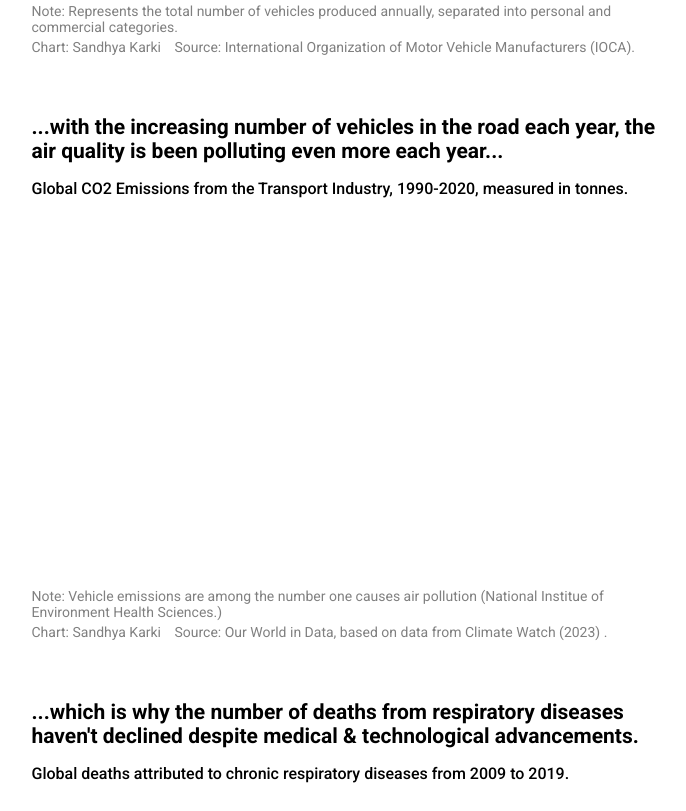
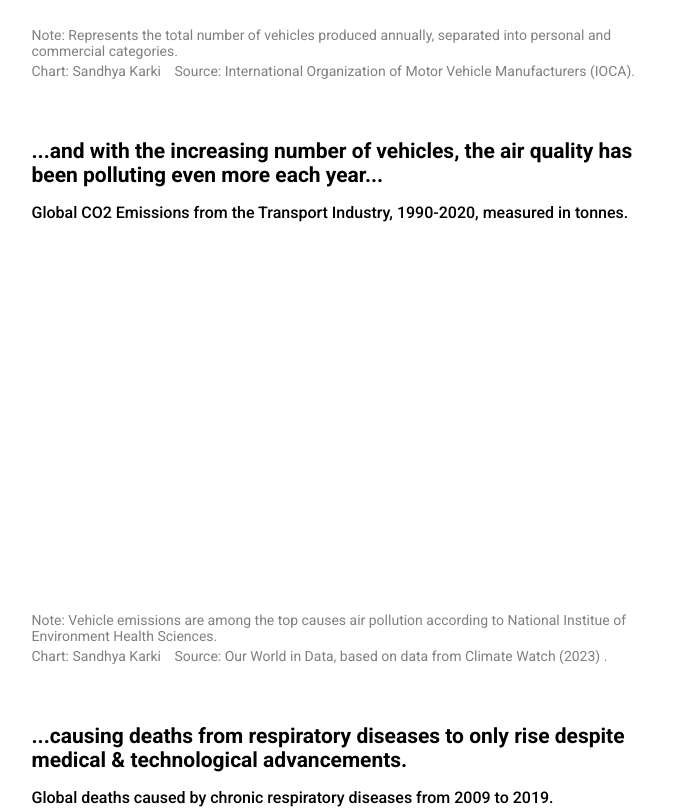
Before and after one commit to sandhya-mgs2/data-viz-final, a website: page index.html in a window 1280 px wide. Shown: the part 1079-1890 px from the top of the page, without its empty margins (296-982 px from the left). Drawn offline with Linux system fonts and the light colour scheme; a script that the page names is missing.

Commit message:
Finalizing index.html

```diff
--- a/index.html
+++ b/index.html
@@ -64,7 +64,7 @@
     <div class="container">
         <div class="chart-section">
             <h3 class="chart-head">
-                Over the past 30 years, global urbanization has seen a consistent upward trajectory, demonstrating relentless progress...
+                Over the past three decades, rapid urban expansion has consistently reshaped landscapes...
             </h3>
             <p class="chart-dek">
                 Urban area expansion rate, measured per decade from 1990 to 2023.
@@ -81,7 +81,7 @@
         </div>
         <div class="chart-section">
             <h3 class="chart-head">
-                ...increasing the demand and production for vehicles each year...
+                ...increasing the need and demand for transport vehicles each year...
             </h3>
             <p class="chart-dek">
                 Global vehicle production from 1999 to 2023.
@@ -98,7 +98,7 @@
         </div>
         <div class="chart-section">
             <h3 class="chart-head">
-                ...with the increasing number of vehicles in the road each year, the air quality is been polluting even more each year...
+                ...and with the increasing number of vehicles, the air quality has been polluting even more each year...
             </h3>
             <p class="chart-dek">
                 Global CO2 Emissions from the Transport Industry, 1990-2020, measured in tonnes.
@@ -107,7 +107,7 @@
                 <script type="text/javascript" defer src="https://datawrapper.dwcdn.net/QhF67/embed.js?v=6" charset="utf-8"></script><noscript><img src="https://datawrapper.dwcdn.net/QhF67/full.png" alt="" /></noscript>
             </div>
             <p class="chart-note">
-                Note: Vehicle emissions are among the number one causes air pollution (National Institue of Environment Health Sciences.)
+                Note: Vehicle emissions are among the top causes air pollution according to National Institue of Environment Health Sciences.
             </p>
             <p class="chart-source">
                 Chart: Sandhya Karki <span class="space"></span>Source: Our World in Data, based on data from Climate Watch (2023) .
@@ -115,10 +115,10 @@
         </div>
         <div class="chart-section">
             <h3 class="chart-head">
-                ...which is why the number of deaths from respiratory diseases haven't declined despite medical & technological advancements.
+                ...causing deaths from respiratory diseases to only rise despite medical & technological advancements.
             </h3>
             <p class="chart-dek">
-                Global deaths attributed to chronic respiratory diseases from 2009 to 2019.
+                Global deaths caused by chronic respiratory diseases from 2009 to 2019.
             </p>
             <div style="min-height:377px">
                 <script type="text/javascript" defer src="https://datawrapper.dwcdn.net/yJDdg/embed.js?v=4" charset="utf-8"></script><noscript><img src="https://datawrapper.dwcdn.net/yJDdg/full.png" alt="" /></noscript>
```
